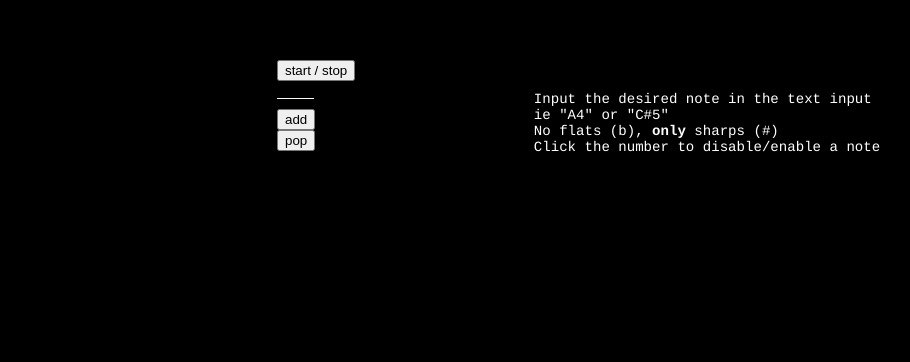
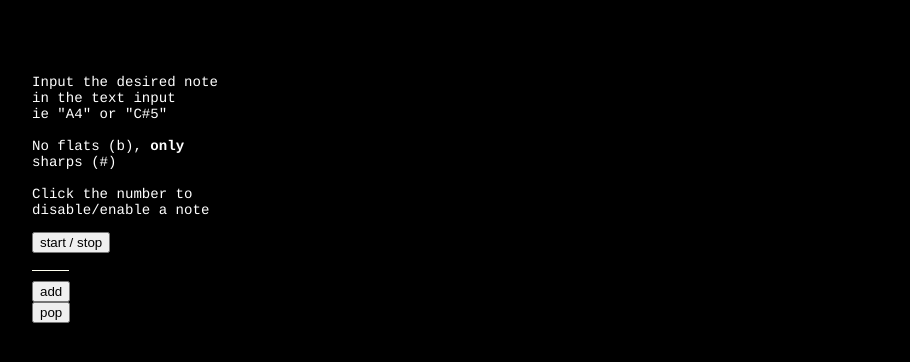
Before and after one commit to swlabrtyr/vortex, a React (Create React App) app: page / in a window 1280 px wide. Shown: the part 248-610 px from the top of the page, without its empty margins (33-943 px from the left). Built offline with nearby package versions, Linux system fonts and the light colour scheme.

Commit message:
moved instructions to settings block, increased sequencer margin

```diff
--- a/src/components/App.js
+++ b/src/components/App.js
@@ -9,15 +9,18 @@ const App = () => (
   <div>
 
     <div className="vortex-app">
+
+      <div className="controls">
     <div className="instructions">
       <p>
         Input the desired note in the text input
         <br /> ie "A4" or "C#5"
+        <br />
         <br /> No flats (b), <strong>only</strong> sharps (#)
+        <br />
         <br /> Click the number to disable/enable a note
       </p>
     </div>
-      <div className="controls">
         <PlayPause />
         <AddEvent />
         <RemoveEvent />
--- a/src/styles.css
+++ b/src/styles.css
@@ -16,28 +16,13 @@ button {
   outline: none;
 }
 
-.instructions {
-  color: white;
-  position: absolute;
-  font: 0.88em "courier";
-  margin-left: 200px;
-  margin-top: -75px;
-}
+
 
 .vortex-app {
   position: relative;
-  font-family: sans-serif;
+  font-family: courier;
   display: flex;
-  justify-content: center;
   align-items: center;
-}
-
-.settings-container {
-  position: relative;
-  display: flex;
-  flex-direction: column;
-  justify-content: flex-start;
-  align-items: flex-start;
 }
 
 .controls {
@@ -49,6 +34,17 @@ button {
   height: 200px;
   width: 200px;
   color: ivory;
+}
+
+.instructions {
+  color: white;
+  position: relative;
+  font-size: 0.88em;
+  align-items: flex-end;
+  justify-content: flex-end;
+  flex-direction: column;
+  /* margin-left: 300px; */
+  /* margin-top: -75px;  */
 }
 
 .add-event {
@@ -111,6 +107,8 @@ button {
 .event-list {
   display: flex;
   justify-content: center;
+  margin: 110px;
+  margin-left: 200px;
   max-width: 50%;
   width: 600px;
   height: 600px;
```
